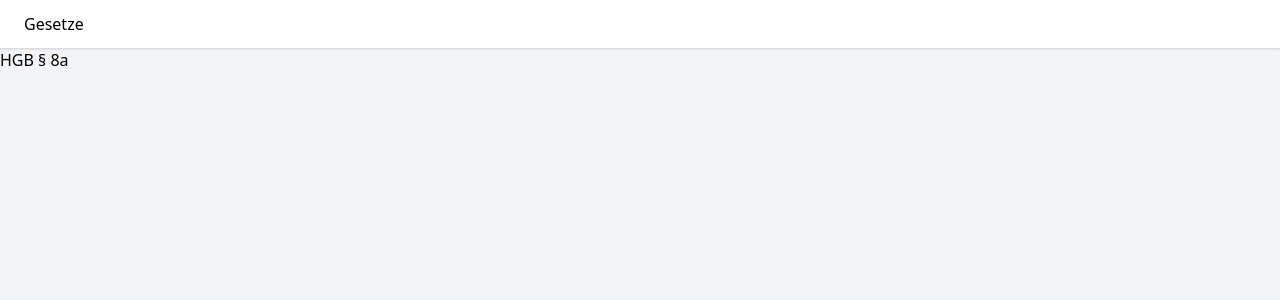
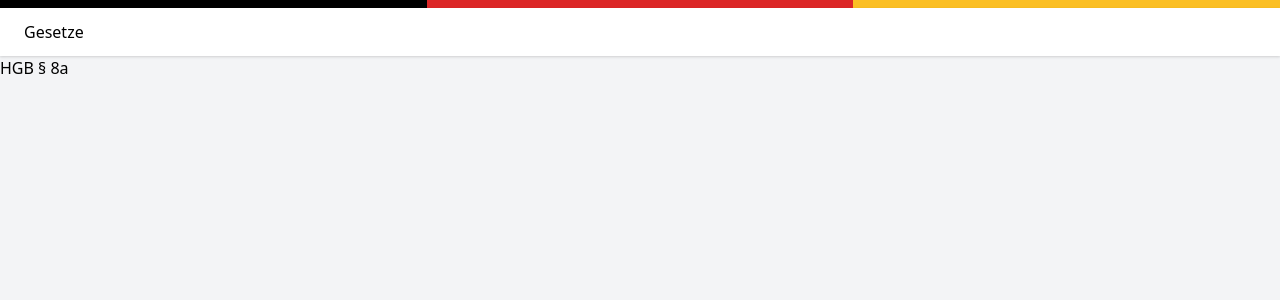
Before and after one commit to NicolaiSchmid/gesetze, a Next.js app: page / in a window 1280 px wide. Shown: the top 300 px of the page. Built offline with nearby package versions, Linux system fonts and the light colour scheme.

Commit message:
feat: add german-flag design element

```diff
--- /dev/null
+++ b/components/Flag.js
@@ -0,0 +1,10 @@
+export default function Flag() {
+  /* Germany strip */
+  return (
+    <div className="w-full h-2 flex justify-evenly">
+      <div className="w-full h-full bg-black" />
+      <div className="w-full h-full bg-red-600" />
+      <div className="w-full h-full bg-yellow-400" />
+    </div>
+  );
+}
--- a/components/Layout.js
+++ b/components/Layout.js
@@ -1,8 +1,10 @@
 import Link from "next/link";
+import Flag from "./Flag";
 
 export default function Layout({ children }) {
   return (
     <div className="min-w-screen min-h-screen bg-gray-100">
+      <Flag />
       <div className="z-50 relative bg-white shadow">
         <div className="max-w-7xl mx-auto px-4 sm:px-6">
           <div className="flex justify-between items-center py-3 md:justify-start md:space-x-10">
--- a/pages/[law]/[paragraph].js
+++ b/pages/[law]/[paragraph].js
@@ -1,6 +1,7 @@
 import DOMParser from "dom-parser";
 import flatten from "lodash/flatten";
 import Link from "next/link";
+import Flag from "../../components/Flag";
 
 const DOMAIN = "https://www.gesetze-im-internet.de";
 export default function Display({
@@ -13,7 +14,9 @@ export default function Display({
   paragraph,
 }) {
   return (
-    <div className="min-w-screen min-h-screen bg-gray-200 flex items-center justify-center px-5 py-5">
+    <div className="min-w-screen min-h-screen bg-gray-200 ">
+      <Flag />
+      <div className="flex items-center justify-center px-5 py-5">
         <div
           className="w-full mx-auto rounded-lg bg-white shadow-lg px-5 pt-5 pb-10 text-gray-800"
           style={{ maxWidth: "700px" }}
@@ -49,6 +52,7 @@ export default function Display({
               Zurück
             </NavigationButton>
             <NavigationButton href={`/${law}/${forward}`}>Vor</NavigationButton>
+          </div>
         </div>
       </div>
     </div>
```
Lines whose indentation alone changed are shown as unchanged.
